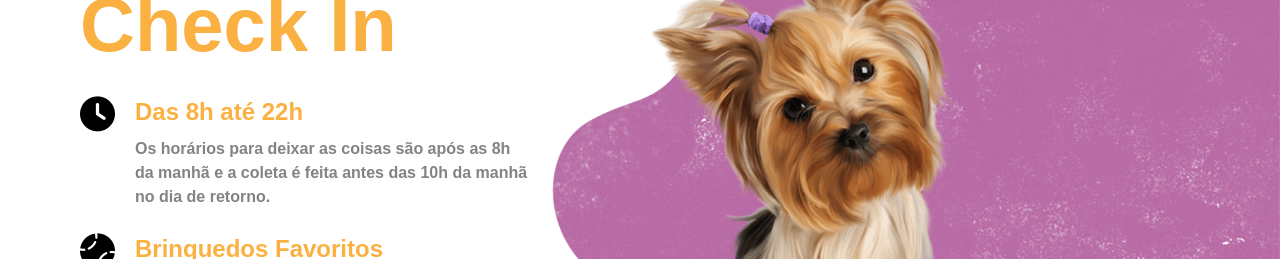
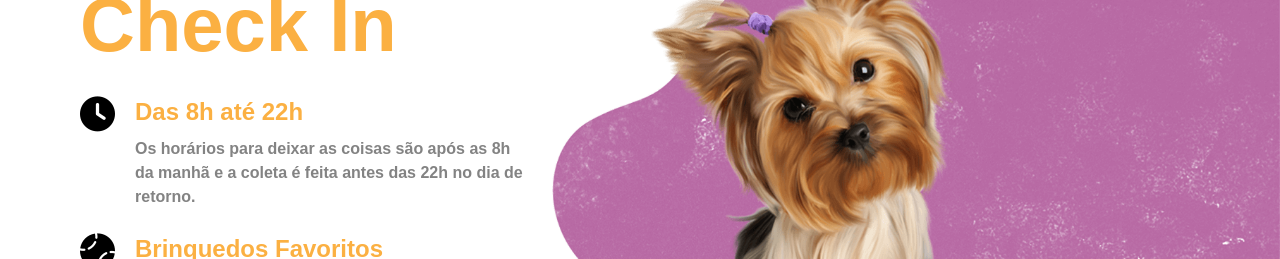
Before and after one commit to davimgfx/aumigos, a React (Create React App) app: page / in a window 1280 px wide. Shown: the part 4860-5119 px from the top of the page. Built offline with nearby package versions, Linux system fonts and the light colour scheme.

Commit message:
some details

```diff
--- a/src/components/CheckIn/CheckIn.jsx
+++ b/src/components/CheckIn/CheckIn.jsx
@@ -21,19 +21,19 @@ const CheckIn = () => {
           <div className="flex gap-[2rem] mt-[2.5rem] md1090:justify-center md1090:mt-0 min700:mt-[3rem]">
             <i className="fa-solid fa-clock text-[3.5rem] md1090:hidden"></i>
             <div>
-              <h2 className="font-bold text-[24px] leading-tight text-[#FBB042]">
+              <h2 className="font-bold text-[24px] leading-tight text-[#FBB042] md1090:mt-[2rem]">
                 Das 8h até 22h
               </h2>
               <p className="text-[16px] text-[#838383]  mt-[1rem] font-bold">
                 Os horários para deixar as coisas são após as 8h da manhã e a
-                coleta é feita antes das 10h da manhã no dia de retorno.
+                coleta é feita antes das 22h no dia de retorno.
               </p>
             </div>
           </div>
           <div className="flex gap-[2rem] mt-[2.5rem] md1090:justify-center md1090:mt-0 ">
             <i className="fa-solid fa-baseball text-[3.5rem] md1090:hidden"></i>
             <div>
-              <h2 className="font-bold text-[24px] leading-tight text-[#FBB042] min700:mx-[2rem]">
+              <h2 className="font-bold text-[24px] leading-tight text-[#FBB042] min700:mx-[2rem] md1090:mt-[2rem]">
                 Brinquedos Favoritos
               </h2>
               <p className="text-[16px] text-[#838383]  mt-[1rem] font-bold">
@@ -44,7 +44,7 @@ const CheckIn = () => {
           {/* Icons */}
 
           {/* Buttons */}
-          <div className="flex gap-[2rem] mt-[2rem] md1090:justify-center">
+          <div className="flex gap-[2rem] mt-[2rem] md1090:justify-center md1090:mt-[0rem]">
             <Button text="Agende sua visita" />
           </div>
         </div>
```
